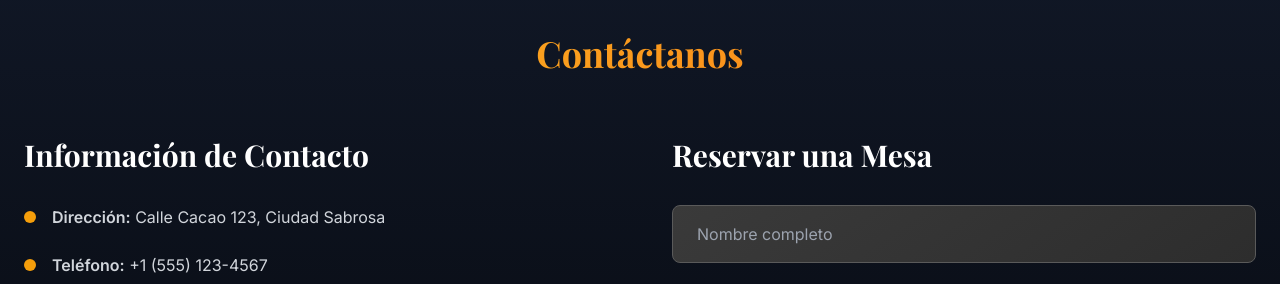
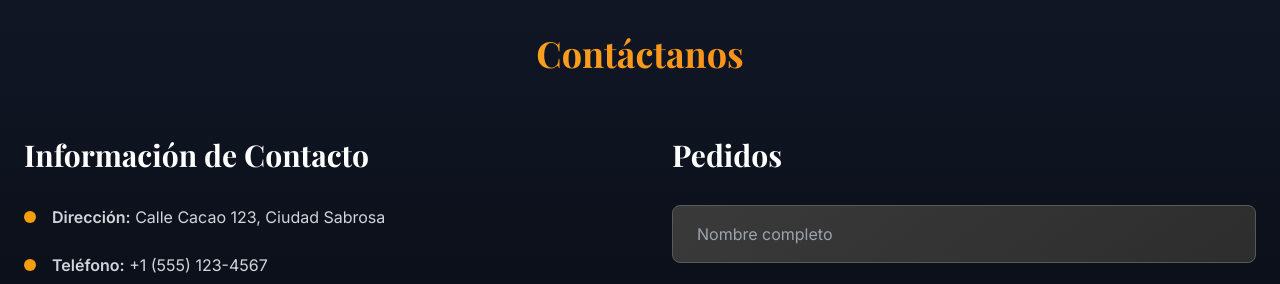
Before and after one commit to molsdev/Cacao, a plain HTML site: page index.html in a window 1280 px wide. Shown: the part 3600-3884 px from the top of the page. Drawn offline with nearby package versions, Linux system fonts and the light colour scheme.

Commit message:
Update index.html

```diff
--- a/index.html
+++ b/index.html
@@ -439,7 +439,7 @@
                     </div>
                 </div>
                 <div>
-                    <h4 class="text-3xl font-semibold mb-8 text-white">Reservar una Mesa</h4>
+                    <h4 class="text-3xl font-semibold mb-8 text-white">Pedidos</h4>
                     <form onsubmit="handleSubmit(event)" class="space-y-6">
                         <input type="text" id="name" placeholder="Nombre completo" class="w-full px-6 py-4 rounded-lg focus:ring-2 focus:ring-amber-500" required>
                         <input type="email" id="email" placeholder="Correo electrónico" class="w-full px-6 py-4 rounded-lg focus:ring-2 focus:ring-amber-500" required>
```
